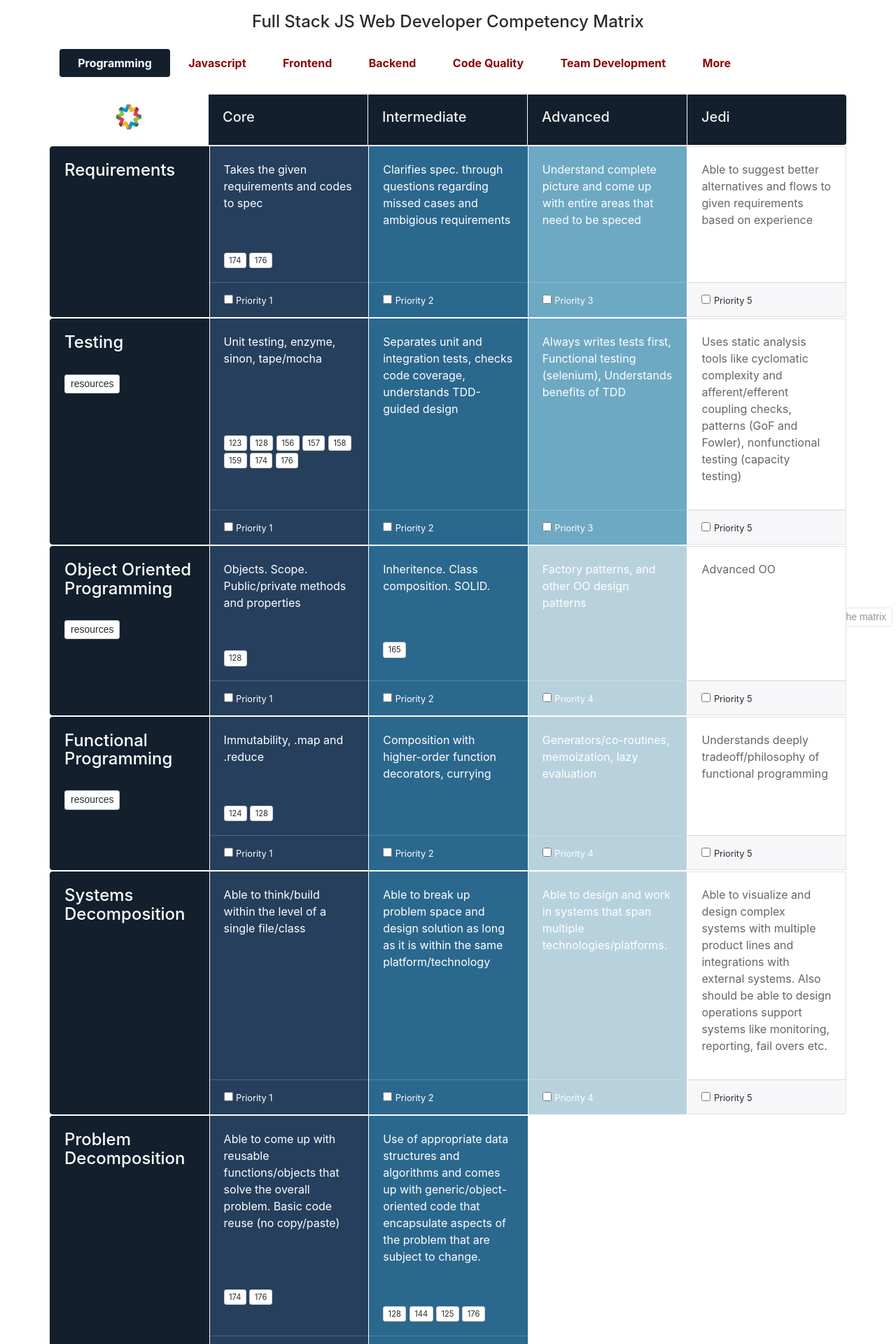
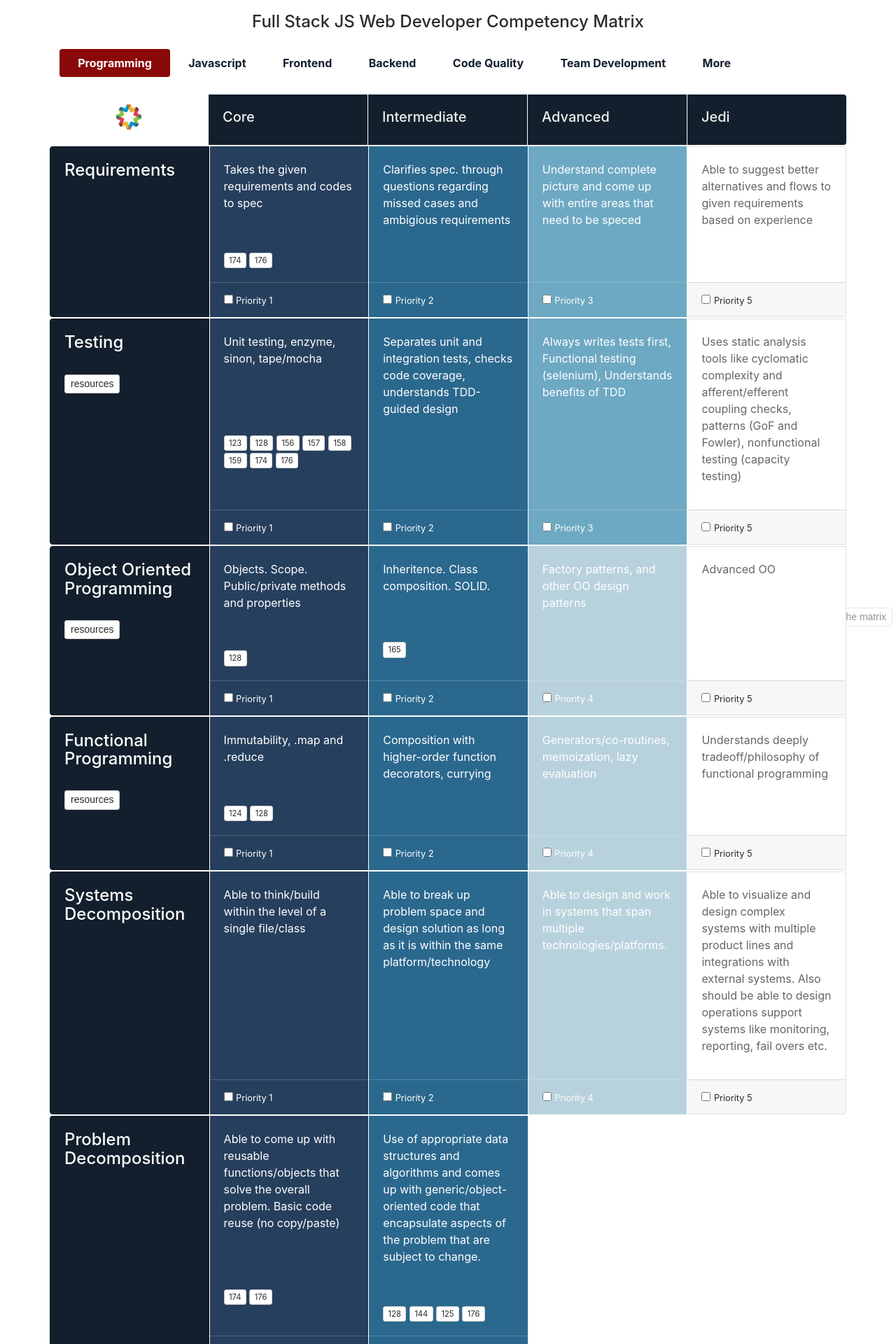
Before and after one commit to GuildCrafts/matrix, a Jekyll site: the page index.html, which Jekyll copies as it is, in a window 1280 px wide. Shown: the top 1920 px of the page at 70% size. Built offline with Jekyll 4.4.1, drawn with Linux system fonts in a browser that asks for light colours; nearby versions of some CDN libraries.

Commit message:
nicer color nav

```diff
--- a/css/main.css
+++ b/css/main.css
@@ -77,12 +77,12 @@ footer a {
 }
 
 .nav-link {
-  color: #8a0808;
+  color: #131F2C;
   font-weight: bold!important;
 }
 
 .nav-link.active {
-  background-color: #131F2C!important;
+  background-color: #8a0808!important;
 }
 
 
```
